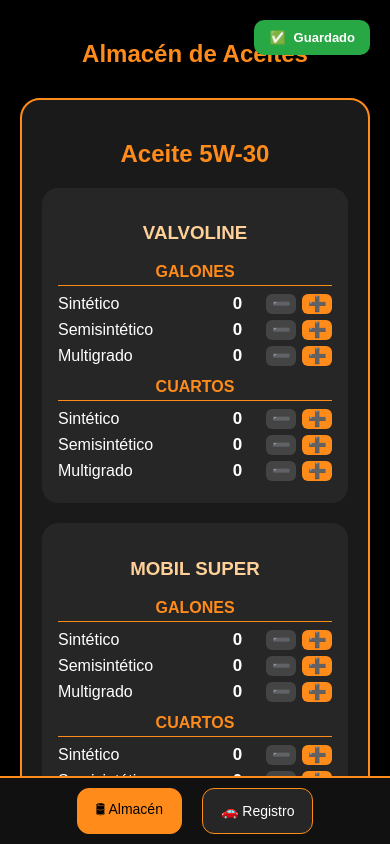
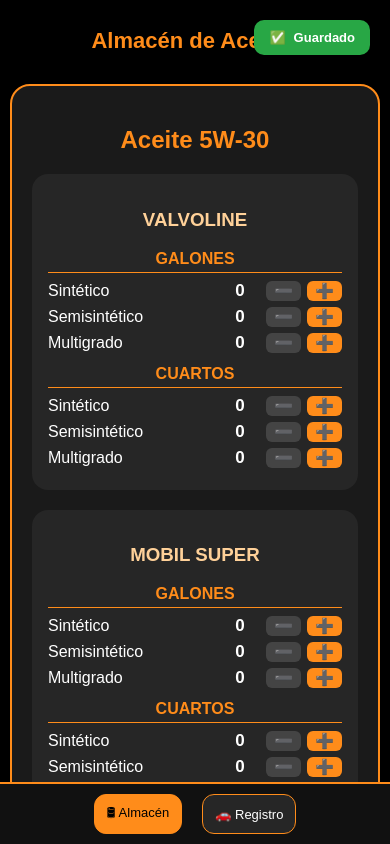
Before and after one commit to tallerborjon1224-collab/almacen-aceites, a website: page index.html in a window 390 px wide. Shown: the top 844 px of the page. Drawn offline with Linux system fonts and the light colour scheme.

Commit message:
Update index.html

```diff
--- a/index.html
+++ b/index.html
@@ -2,6 +2,7 @@
 <html lang="es">
 <head>
 <meta charset="UTF-8">
+    <meta name="viewport" content="width=device-width, initial-scale=1.0">
 <title>Almacén de Aceites</title>
     <link rel="manifest" href="manifest.json">
     <meta name="theme-color" content="#ff8c1a">
@@ -194,6 +195,36 @@
 .estado-pendiente { background: #ff8c1a; color: black; }
 .estado-guardando { background: #007bff; color: white; }
 
+    /* ================= RESPONSIVE CELULAR ================= */
+@media (max-width: 768px) {
+
+    body {
+        padding: 10px;
+        padding-bottom: 120px;
+    }
+
+    .card {
+        width: 100%;
+    }
+
+    .almacen {
+        gap: 20px;
+    }
+
+    h1 {
+        font-size: 22px;
+    }
+
+    .fila {
+        grid-template-columns: 1fr 40px 35px 35px;
+    }
+
+    .menu button {
+        font-size: 13px;
+        padding: 8px 12px;
+    }
+
+}
 
 </style>
 </head>
```
